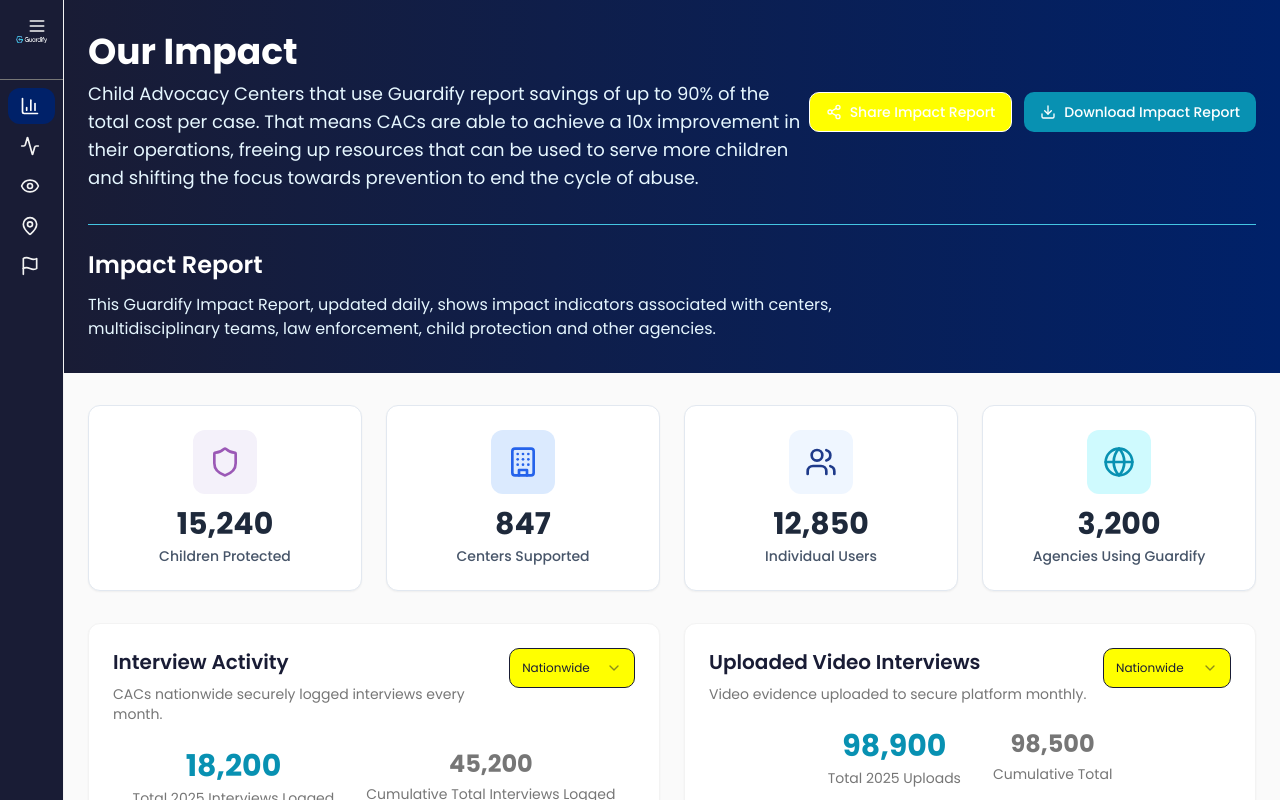
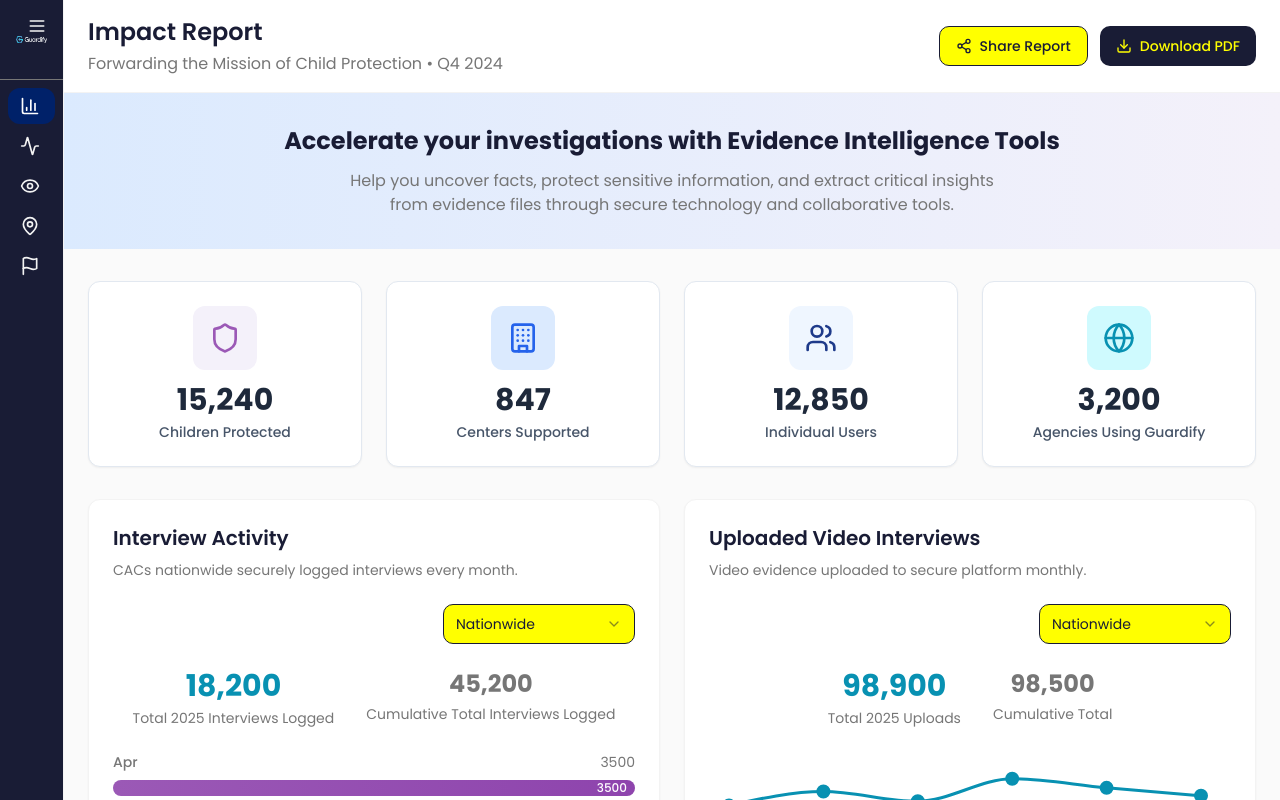
Before and after one commit to Leo-Torre5/guardify-impact-visuals, a React (Vite) app: page / in a window 1280 px wide. Both pictures are taken after a click on the button 229 px from the left and 26 px from the top of the page. Shown: the top 800 px of the page. Built offline with nearby package versions, Linux system fonts and the light colour scheme.

Commit message:
Reverted to commit 96120d91b260a9899610fb88f0daff879ea19eab

```diff
--- a/src/components/ImpactReport.tsx
+++ b/src/components/ImpactReport.tsx
@@ -1,3 +1,4 @@
+
 import React, { useState } from 'react';
 import { Card } from '@/components/ui/card';
 import { Button } from '@/components/ui/button';
@@ -11,7 +12,6 @@ import {
   MapPin,
   Flag
 } from 'lucide-react';
-import { Select, SelectContent, SelectItem, SelectTrigger, SelectValue } from '@/components/ui/select';
 import InterviewsChart from './charts/InterviewsChart';
 import InterviewsUploadedChart from './charts/InterviewsUploadedChart';
 import KPICards from './charts/KPICards';
@@ -25,8 +25,6 @@ const ImpactReport = () => {
   const [interviewViewFilter, setInterviewViewFilter] = useState("nationwide");
   const [uploadViewFilter, setUploadViewFilter] = useState("nationwide");
   const [ageViewFilter, setAgeViewFilter] = useState("nationwide");
-  const [costSavingsFilter, setCostSavingsFilter] = useState("nationwide");
-  const [mapRegionFilter, setMapRegionFilter] = useState("nationwide");
   const [sidebarOpen, setSidebarOpen] = useState(true);
 
   const reportData = {
@@ -118,16 +116,6 @@ const ImpactReport = () => {
       : reportData.videos_uploaded_by_month.nationwide;
   };
 
-  const regionOptions = [
-    { value: "nationwide", label: "Nationwide" },
-    { value: "northeast", label: "Northeast" },
-    { value: "southeast", label: "Southeast" },
-    { value: "midwest", label: "Midwest" },
-    { value: "southwest", label: "Southwest" },
-    { value: "west", label: "West" },
-    { value: "northwest", label: "Northwest" }
-  ];
-
   return (
     <div className="min-h-screen bg-[#FAFAFA] flex font-poppins">
       {/* Sidebar */}
@@ -183,34 +171,35 @@ const ImpactReport = () => {
 
       {/* Main Content */}
       <div className="flex-1 flex flex-col">
-        {/* New Branded Header */}
-        <div className="bg-gradient-to-r from-[#191C35] to-[#002169] text-white">
-          <div className="px-6 py-8">
-            <div className="flex items-center justify-between mb-8">
+        {/* Header */}
+        <div className="bg-white border-b border-[#F3F3F3] px-6 py-4">
+          <div className="flex items-center justify-between">
             <div>
-                <h1 className="text-4xl font-bold font-poppins mb-2">Our Impact</h1>
-                <p className="text-lg text-[#E6F7FF] font-poppins max-w-4xl">
-                  Child Advocacy Centers that use Guardify report savings of up to 90% of the total cost per case. That means CACs are able to achieve a 10x improvement in their operations, freeing up resources that can be used to serve more children and shifting the focus towards prevention to end the cycle of abuse.
-                </p>
+              <h1 className="text-2xl font-semibold text-[#191C35] font-poppins">Impact Report</h1>
+              <p className="text-[#767676] mt-1 font-poppins">Forwarding the Mission of Child Protection • Q4 2024</p>
             </div>
             <div className="flex gap-3">
-                <Button variant="outline" className="flex items-center gap-2 font-poppins border-white text-white hover:bg-white hover:text-[#191C35]">
+              <Button variant="outline" className="flex items-center gap-2 font-poppins border-[#191C35] text-[#191C35] hover:bg-[#191C35] hover:text-white">
                 <Share2 className="w-4 h-4" />
-                  Share Impact Report
+                Share Report
               </Button>
-                <Button className="flex items-center gap-2 bg-[#0891B2] hover:bg-[#006FA7] font-poppins text-white border-none">
+              <Button className="flex items-center gap-2 bg-[#191C35] hover:bg-[#002169] font-poppins">
                 <Download className="w-4 h-4" />
-                  Download Impact Report
+                Download PDF
               </Button>
             </div>
           </div>
+        </div>
 
-            <div className="border-t border-[#44c5e2] pt-6">
-              <h2 className="text-2xl font-semibold font-poppins mb-3">Impact Report</h2>
-              <p className="text-[#E6F7FF] font-poppins max-w-3xl">
-                This Guardify Impact Report, updated daily, shows impact indicators associated with centers, multidisciplinary teams, law enforcement, child protection and other agencies.
+        {/* Mission Statement */}
+        <div className="px-6 py-8 bg-gradient-to-r from-[#DBEAFE] to-[#F4F1FA]">
+          <div className="text-center">
+            <h2 className="text-2xl font-bold text-[#191C35] mb-3 font-poppins">
+              Accelerate your investigations with Evidence Intelligence Tools
+            </h2>
+            <p className="text-[#767676] max-w-2xl mx-auto font-poppins">
+              Help you uncover facts, protect sensitive information, and extract critical insights from evidence files through secure technology and collaborative tools.
             </p>
-            </div>
           </div>
         </div>
 
@@ -224,8 +213,7 @@ const ImpactReport = () => {
           <div className="grid grid-cols-1 lg:grid-cols-2 gap-6">
             {/* Interview Activity */}
             <Card className="p-6 bg-white shadow-sm border border-[#F3F3F3] rounded-xl">
-              <div className="flex justify-between items-start mb-6">
-                <div className="text-left">
+              <div className="text-left mb-6">
                 <h3 className="text-xl font-semibold text-[#191C35] mb-2 font-poppins">Interview Activity</h3>
                 <p className="text-[#767676] font-poppins text-sm">
                   {interviewViewFilter === 'nationwide'
@@ -233,32 +221,6 @@ const ImpactReport = () => {
                     : 'Your team securely logged interviews every month.'
                   }
                 </p>
-                </div>
-                <Select value={interviewViewFilter} onValueChange={setInterviewViewFilter}>
-                  <SelectTrigger className="w-32 font-poppins border-[#191C35] focus:ring-[#191C35] text-[#191C35] text-xs">
-                    <SelectValue />
-                  </SelectTrigger>
-                  <SelectContent className="bg-white border-[#191C35] z-[9999]">
-                    {[
-                      { value: "nationwide", label: "Nationwide" },
-                      { value: "my-cac", label: "My CAC" },
-                      { value: "northeast", label: "Northeast" },
-                      { value: "southeast", label: "Southeast" },
-                      { value: "midwest", label: "Midwest" },
-                      { value: "southwest", label: "Southwest" },
-                      { value: "west", label: "West" },
-                      { value: "northwest", label: "Northwest" }
-                    ].map((option) => (
-                      <SelectItem
-                        key={option.value}
-                        value={option.value}
-                        className="focus:bg-[#DBEAFE] focus:text-[#191C35] text-[#191C35]"
-                      >
-                        {option.label}
-                      </SelectItem>
-                    ))}
-                  </SelectContent>
-                </Select>
               </div>
               <InterviewsChart
                 data={getCurrentInterviewData()}
@@ -269,8 +231,7 @@ const ImpactReport = () => {
 
             {/* Uploaded Video Interviews */}
             <Card className="p-6 bg-white shadow-sm border border-[#F3F3F3] rounded-xl">
-              <div className="flex justify-between items-start mb-6">
-                <div className="text-left">
+              <div className="text-left mb-6">
                 <h3 className="text-xl font-semibold text-[#191C35] mb-2 font-poppins">Uploaded Video Interviews</h3>
                 <p className="text-[#767676] font-poppins text-sm">
                   {uploadViewFilter === 'nationwide'
@@ -278,32 +239,6 @@ const ImpactReport = () => {
                     : 'Your team\'s video uploads to secure platform monthly.'
                   }
                 </p>
-                </div>
-                <Select value={uploadViewFilter} onValueChange={setUploadViewFilter}>
-                  <SelectTrigger className="w-32 font-poppins border-[#191C35] focus:ring-[#191C35] text-[#191C35] text-xs">
-                    <SelectValue />
-                  </SelectTrigger>
-                  <SelectContent className="bg-white border-[#191C35] z-[9999]">
-                    {[
-                      { value: "nationwide", label: "Nationwide" },
-                      { value: "my-cac", label: "My CAC" },
-                      { value: "northeast", label: "Northeast" },
-                      { value: "southeast", label: "Southeast" },
-                      { value: "midwest", label: "Midwest" },
-                      { value: "southwest", label: "Southwest" },
-                      { value: "west", label: "West" },
-                      { value: "northwest", label: "Northwest" }
-                    ].map((option) => (
-                      <SelectItem
-                        key={option.value}
-                        value={option.value}
-                        className="focus:bg-[#DBEAFE] focus:text-[#191C35] text-[#191C35]"
-                      >
-                        {option.label}
-                      </SelectItem>
-                    ))}
-                  </SelectContent>
-                </Select>
               </div>
               <InterviewsUploadedChart
                 data={getCurrentUploadData()}
@@ -317,38 +252,11 @@ const ImpactReport = () => {
           <div className="grid grid-cols-1 lg:grid-cols-2 gap-6">
             {/* Age Distribution */}
             <Card className="p-6 bg-white shadow-sm border border-[#F3F3F3] rounded-xl">
-              <div className="flex justify-between items-start mb-6">
-                <div className="text-left">
+              <div className="text-left mb-6">
                 <h3 className="text-xl font-semibold text-[#191C35] mb-2 font-poppins">Age Distribution of Interviewed Survivors</h3>
                 <p className="text-[#767676] font-poppins">
                   Understanding age patterns helps tailor appropriate support services and interview approaches.
                 </p>
-                </div>
-                <Select value={ageViewFilter} onValueChange={setAgeViewFilter}>
-                  <SelectTrigger className="w-32 font-poppins border-[#191C35] focus:ring-[#191C35] text-[#191C35] text-xs">
-                    <SelectValue />
-                  </SelectTrigger>
-                  <SelectContent className="bg-white border-[#191C35] z-[9999]">
-                    {[
-                      { value: "nationwide", label: "Nationwide" },
-                      { value: "my-cac", label: "My CAC" },
-                      { value: "northeast", label: "Northeast" },
-                      { value: "southeast", label: "Southeast" },
-                      { value: "midwest", label: "Midwest" },
-                      { value: "southwest", label: "Southwest" },
-                      { value: "west", label: "West" },
-                      { value: "northwest", label: "Northwest" }
-                    ].map((option) => (
-                      <SelectItem
-                        key={option.value}
-                        value={option.value}
-                        className="focus:bg-[#DBEAFE] focus:text-[#191C35] text-[#191C35]"
-                      >
-                        {option.label}
-                      </SelectItem>
-                    ))}
-                  </SelectContent>
-                </Select>
               </div>
               <AgeDistributionChart
                 data={reportData.age_distribution}
@@ -371,67 +279,22 @@ const ImpactReport = () => {
 
           {/* Agency Coverage Map */}
           <Card className="p-6 bg-white shadow-sm border border-[#F3F3F3] rounded-xl">
-            <div className="flex justify-between items-start mb-6">
-              <div className="text-left">
+            <div className="text-left mb-6">
               <h3 className="text-xl font-semibold text-[#191C35] mb-2 font-poppins">Agency Coverage Map</h3>
               <p className="text-[#767676] font-poppins">
                 Guardify's impact spans across regions, supporting Child Advocacy Centers nationwide.
               </p>
-              </div>
-              <Select value={mapRegionFilter} onValueChange={setMapRegionFilter}>
-                <SelectTrigger className="w-32 font-poppins border-[#191C35] focus:ring-[#191C35] text-[#191C35] text-xs">
-                  <SelectValue />
-                </SelectTrigger>
-                <SelectContent className="bg-white border-[#191C35] z-[9999]">
-                  {regionOptions.map((option) => (
-                    <SelectItem
-                      key={option.value}
-                      value={option.value}
-                      className="focus:bg-[#DBEAFE] focus:text-[#191C35] text-[#191C35]"
-                    >
-                      {option.label}
-                    </SelectItem>
-                  ))}
-                </SelectContent>
-              </Select>
             </div>
             <InteractiveUSMap />
           </Card>
 
           {/* Cost Savings */}
           <Card className="p-6 bg-white shadow-sm border border-[#F3F3F3] rounded-xl">
-            <div className="flex justify-between items-start mb-6">
-              <div className="text-left">
+            <div className="text-left mb-6">
               <h3 className="text-xl font-semibold text-[#191C35] mb-2 font-poppins">Quantified Savings & Time Saved</h3>
               <p className="text-[#767676] font-poppins">
                 Digital workflows eliminate traditional costs while saving valuable staff time.
               </p>
-              </div>
-              <Select value={costSavingsFilter} onValueChange={setCostSavingsFilter}>
-                <SelectTrigger className="w-32 font-poppins border-[#191C35] focus:ring-[#191C35] text-[#191C35] text-xs">
-                  <SelectValue />
-                </SelectTrigger>
-                <SelectContent className="bg-white border-[#191C35] z-[9999]">
-                  {[
-                    { value: "nationwide", label: "Nationwide" },
-                    { value: "my-cac", label: "My CAC" },
-                    { value: "northeast", label: "Northeast" },
-                    { value: "southeast", label: "Southeast" },
-                    { value: "midwest", label: "Midwest" },
-                    { value: "southwest", label: "Southwest" },
-                    { value: "west", label: "West" },
-                    { value: "northwest", label: "Northwest" }
-                  ].map((option) => (
-                    <SelectItem
-                      key={option.value}
-                      value={option.value}
-                      className="focus:bg-[#DBEAFE] focus:text-[#191C35] text-[#191C35]"
-                    >
-                      {option.label}
-                    </SelectItem>
-                  ))}
-                </SelectContent>
-              </Select>
             </div>
             <CostSavingsChart
               costSavings={reportData.cost_savings}
--- a/src/components/charts/AgeDistributionChart.tsx
+++ b/src/components/charts/AgeDistributionChart.tsx
@@ -1,6 +1,6 @@
 
 import React from 'react';
-import { PieChart, Pie, Cell, ResponsiveContainer, Tooltip } from 'recharts';
+import { PieChart, Pie, Cell, ResponsiveContainer, Legend, Tooltip } from 'recharts';
 import { Select, SelectContent, SelectItem, SelectTrigger, SelectValue } from '@/components/ui/select';
 
 interface AgeDistributionChartProps {
@@ -49,7 +49,7 @@ const AgeDistributionChart: React.FC<AgeDistributionChartProps> = ({ data, viewT
     { value: "northwest", label: "Northwest" }
   ];
 
-  // Brand colors
+  // Brand colors matching your guidelines
   const COLORS = [
     '#191C35', // Navy Blue
     '#002169', // True Blue
@@ -65,7 +65,7 @@ const AgeDistributionChart: React.FC<AgeDistributionChartProps> = ({ data, viewT
           <p className="font-poppins font-semibold text-[#191C35]">
             {payload[0].payload.name}
           </p>
-          <p className="font-poppins text-[#191C35]">
+          <p className="font-poppins text-[#767676]">
             {payload[0].value}% of survivors
           </p>
         </div>
@@ -74,17 +74,17 @@ const AgeDistributionChart: React.FC<AgeDistributionChartProps> = ({ data, viewT
     return null;
   };
 
-  const CustomLegend = () => {
+  const CustomLegend = ({ payload }: any) => {
     return (
-      <div className="flex flex-col gap-3 justify-center mr-8">
-        {chartData.map((entry, index) => (
+      <div className="flex flex-wrap gap-4 justify-center mt-6">
+        {payload.map((entry: any, index: number) => (
           <div key={index} className="flex items-center gap-2">
             <div
-              className="w-4 h-4 rounded-full"
-              style={{ backgroundColor: COLORS[index % COLORS.length] }}
+              className="w-3 h-3 rounded-full"
+              style={{ backgroundColor: entry.color }}
             />
-            <span className="text-sm font-poppins text-[#191C35]">
-              {entry.name}
+            <span className="text-sm font-poppins text-[#767676]">
+              {entry.value}: {chartData[index].value}%
             </span>
           </div>
         ))}
@@ -92,43 +92,38 @@ const AgeDistributionChart: React.FC<AgeDistributionChartProps> = ({ data, viewT
     );
   };
 
-  const renderCustomizedLabel = ({ cx, cy, midAngle, innerRadius, outerRadius, value }: any) => {
-    const RADIAN = Math.PI / 180;
-    const radius = innerRadius + (outerRadius - innerRadius) * 0.5;
-    const x = cx + radius * Math.cos(-midAngle * RADIAN);
-    const y = cy + radius * Math.sin(-midAngle * RADIAN);
-
-    return (
-      <text
-        x={x}
-        y={y}
-        fill="white"
-        textAnchor={x > cx ? 'start' : 'end'}
-        dominantBaseline="central"
-        className="font-poppins font-semibold text-sm"
-      >
-        {`${value}%`}
-      </text>
-    );
-  };
-
   return (
     <div className="space-y-4">
-      <div className="h-80 flex items-center">
-        <div className="flex-1">
-          <CustomLegend />
+      {/* Filter */}
+      <div className="flex justify-end">
+        <Select value={viewType} onValueChange={onViewTypeChange}>
+          <SelectTrigger className="w-48 font-poppins border-[#191C35] focus:ring-[#191C35] text-[#191C35] text-sm">
+            <SelectValue placeholder="Select region" />
+          </SelectTrigger>
+          <SelectContent className="bg-white border-[#191C35] z-[9999]">
+            {regionOptions.map((option) => (
+              <SelectItem
+                key={option.value}
+                value={option.value}
+                className="focus:bg-[#DBEAFE] focus:text-[#191C35] text-[#191C35]"
+              >
+                {option.label}
+              </SelectItem>
+            ))}
+          </SelectContent>
+        </Select>
       </div>
-        <div className="flex-1">
+
+      <div className="h-80">
         <ResponsiveContainer width="100%" height="100%">
           <PieChart>
             <Pie
               data={chartData}
               cx="50%"
               cy="50%"
-                labelLine={false}
-                label={renderCustomizedLabel}
+              innerRadius={60}
               outerRadius={120}
-                fill="#8884d8"
+              paddingAngle={2}
               dataKey="value"
             >
               {chartData.map((entry, index) => (
@@ -136,9 +131,9 @@ const AgeDistributionChart: React.FC<AgeDistributionChartProps> = ({ data, viewT
               ))}
             </Pie>
             <Tooltip content={<CustomTooltip />} />
+            <Legend content={<CustomLegend />} />
           </PieChart>
         </ResponsiveContainer>
-        </div>
       </div>
       <div className="text-center mt-6">
         <div className="text-sm text-[#767676] font-poppins">
--- a/src/components/charts/InterviewsChart.tsx
+++ b/src/components/charts/InterviewsChart.tsx
@@ -62,6 +62,26 @@ const InterviewsChart: React.FC<InterviewsChartProps> = ({ data, viewType, onVie
 
   return (
     <div className="space-y-6">
+      {/* Filter */}
+      <div className="flex justify-end">
+        <Select value={viewType} onValueChange={onViewTypeChange}>
+          <SelectTrigger className="w-48 font-poppins border-[#191C35] focus:ring-[#191C35] text-[#191C35] text-sm">
+            <SelectValue placeholder="Select region" />
+          </SelectTrigger>
+          <SelectContent className="bg-white border-[#191C35] z-[9999]">
+            {regionOptions.map((option) => (
+              <SelectItem
+                key={option.value}
+                value={option.value}
+                className="focus:bg-[#DBEAFE] focus:text-[#191C35] text-[#191C35]"
+              >
+                {option.label}
+              </SelectItem>
+            ))}
+          </SelectContent>
+        </Select>
+      </div>
+
       {/* Totals positioned horizontally above the chart */}
       <div className="flex justify-center gap-8">
         <div className="text-center">
--- a/src/components/charts/InterviewsUploadedChart.tsx
+++ b/src/components/charts/InterviewsUploadedChart.tsx
@@ -72,6 +72,26 @@ const InterviewsUploadedChart: React.FC<InterviewsUploadedChartProps> = ({ data,
 
   return (
     <div className="space-y-6">
+      {/* Filter */}
+      <div className="flex justify-end">
+        <Select value={viewType} onValueChange={onViewTypeChange}>
+          <SelectTrigger className="w-48 font-poppins border-[#191C35] focus:ring-[#191C35] text-[#191C35] text-sm">
+            <SelectValue placeholder="Select region" />
+          </SelectTrigger>
+          <SelectContent className="bg-white border-[#191C35] z-[9999]">
+            {regionOptions.map((option) => (
+              <SelectItem
+                key={option.value}
+                value={option.value}
+                className="focus:bg-[#DBEAFE] focus:text-[#191C35] text-[#191C35]"
+              >
+                {option.label}
+              </SelectItem>
+            ))}
+          </SelectContent>
+        </Select>
+      </div>
+
       {/* Totals positioned horizontally above the graph */}
       <div className="flex justify-center gap-8">
         <div className="text-center">
```
Lines whose indentation alone changed are shown as unchanged.
